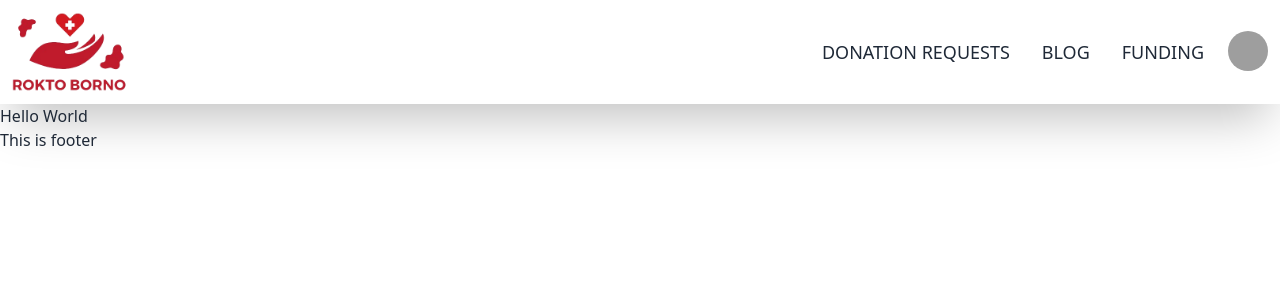
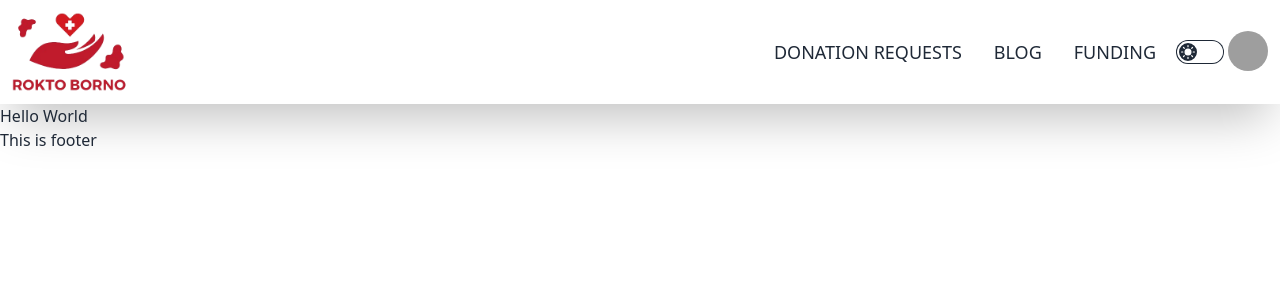
Before and after one commit to Asaduzzaman70/rokto-borno, a React (Vite) app: page / in a window 1280 px wide. Shown: the top 300 px of the page. Built offline with nearby package versions, Linux system fonts and the light colour scheme; grey boxes are pictures that could not be loaded.

Commit message:
Feat: added darModeToggle

```diff
--- a/index.html
+++ b/index.html
@@ -6,7 +6,7 @@
     <meta name="viewport" content="width=device-width, initial-scale=1.0" />
     <title>Rokto Borno</title>
   </head>
-  <body>
+  <body class="">
     <div id="root"></div>
     <script type="module" src="/src/main.jsx"></script>
   </body>
--- /dev/null
+++ b/src/DarkModeToggle.jsx
@@ -0,0 +1,42 @@
+import { useEffect, useState } from "react";
+
+const DarkModeToggle = () => {
+    const [isDarkMode, setIsDarkMode] = useState(false);
+
+    useEffect(() => {
+        if (localStorage.theme === 'dark' ||
+            (!('theme' in localStorage) && window.matchMedia('(prefers-color-scheme: dark)').matches)) {
+            document.documentElement.classList.add('dark');
+            setIsDarkMode(true);
+        } else {
+            document.documentElement.classList.remove('dark');
+            setIsDarkMode(false);
+        }
+    }, []);
+
+    const toggleDarkMode = () => {
+        if (document.documentElement.classList.contains('dark')) {
+            document.documentElement.classList.remove('dark');
+            localStorage.setItem('theme', 'light');
+            setIsDarkMode(false);
+        } else {
+            document.documentElement.classList.add('dark');
+            localStorage.setItem('theme', 'dark');
+            setIsDarkMode(true);
+        }
+    };
+
+    return (
+        <label className="cursor-pointer grid place-items-center">
+            <input onClick={toggleDarkMode}
+                type="checkbox" value="synthwave" className="toggle theme-controller bg-base-content row-start-1 col-start-1 col-span-2" />
+
+            <svg className="col-start-2 row-start-1 stroke-base-100 fill-base-100" xmlns="http://www.w3.org/2000/svg" width="14" height="14" viewBox="0 0 24 24" fill="none" stroke="currentColor" strokeWidth="2" strokeLinecap="round" strokeLinejoin="round"><path d="M21 12.79A9 9 0 1 1 11.21 3 7 7 0 0 0 21 12.79z"></path></svg>
+
+            <svg className="col-start-1 row-start-1 stroke-base-100 fill-base-100" xmlns="http://www.w3.org/2000/svg" width="14" height="14" viewBox="0 0 24 24" fill="none" stroke="currentColor" strokeWidth="2" strokeLinecap="round" strokeLinejoin="round"><circle cx="12" cy="12" r="5" /><path d="M12 1v2M12 21v2M4.2 4.2l1.4 1.4M18.4 18.4l1.4 1.4M1 12h2M21 12h2M4.2 19.8l1.4-1.4M18.4 5.6l1.4-1.4" /></svg>
+
+        </label>
+    );
+};
+
+export default DarkModeToggle;
--- a/src/Pages/Shared/Navbar/Navbar.jsx
+++ b/src/Pages/Shared/Navbar/Navbar.jsx
@@ -1,15 +1,16 @@
 import { Link, NavLink } from "react-router-dom";
 import logo from '../../../assets/Rokto borno logo.png'
+import DarkModeToggle from "../../../DarkModeToggle";
 
 const Navbar = () => {
     const listItem = <>
-    <li><NavLink to='/a'>donation requests</NavLink></li>
-    <li><NavLink to='/b'>blog</NavLink></li>
-    <li><NavLink to='/c'>funding</NavLink></li>
+        <li><NavLink to='/a'>donation requests</NavLink></li>
+        <li><NavLink to='/b'>blog</NavLink></li>
+        <li><NavLink to='/c'>funding</NavLink></li>
     </>
 
     return (
-        <div className="shadow-2xl bg-fixed">
+        <div className="shadow-2xl bg-fixed bg-white dark:bg-red-600">
             <div className="navbar container mx-auto py-3 justify-between">
                 <div className="navbar-start">
                     <div className="dropdown">
@@ -29,6 +30,7 @@
                         {listItem}
                     </ul>
                 </div>
+                <DarkModeToggle />
                 <div className="dropdown dropdown-end">
                     <div tabIndex={0} role="button" className="btn btn-ghost btn-circle avatar">
                         <div className="w-10 rounded-full">
--- a/tailwind.config.js
+++ b/tailwind.config.js
@@ -1,5 +1,6 @@
 /** @type {import('tailwindcss').Config} */
 export default {
+  darkMode: 'class',
   content: [
     "./index.html",
     "./src/**/*.{js,ts,jsx,tsx}",
```
